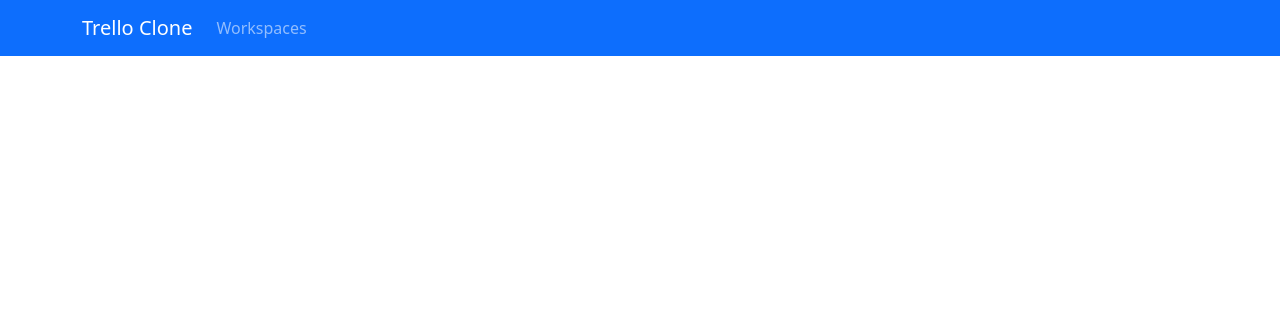
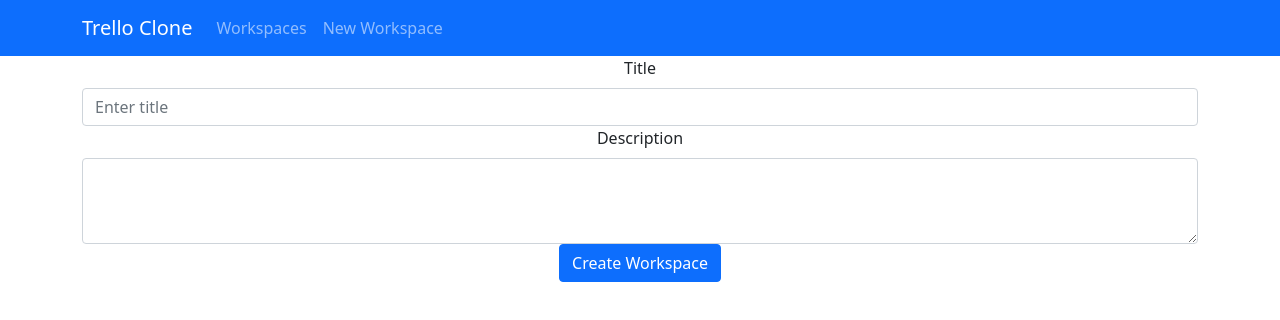
Before and after one commit to JoyceYunJiao/trello_application-, a React (Create React App) app in the folder frontend/: page /newWorkspace in a window 1280 px wide. Shown: the top 320 px of the page. Built offline with nearby package versions, Linux system fonts and the light colour scheme.

Commit message:
Started create workspace form

```diff
--- a/frontend/src/App.tsx
+++ b/frontend/src/App.tsx
@@ -4,6 +4,7 @@ import {Route, Routes, BrowserRouter as Router} from 'react-router-dom';
 import Workspaces from './pages/Workspaces';
 import Navigation from './components/Navigation';
 import './App.css';
+import NewWorkspace from './pages/NewWorkspace';
 
 function App() {
   return (
@@ -15,7 +16,8 @@ function App() {
         <Routes>
           {/* Show workspaces page */}
           <Route path="/workspaces" element={<Workspaces/>} />
-
+          {/* Show new workspace page */}
+          <Route path="/newWorkspace" element={<NewWorkspace/>} />
 
         </Routes>
       </Router>
--- a/frontend/src/components/Navigation.tsx
+++ b/frontend/src/components/Navigation.tsx
@@ -8,9 +8,13 @@ function Navigation() {
         <Navbar.Brand as={Link} to="/">Trello Clone</Navbar.Brand>
 
         <Nav className='me-auto'>
-          <Nav.Link as={Link} to={"/workspaces"}>
-            Workspaces
-          </Nav.Link>
+            <Nav.Link as={Link} to={"/workspaces"}>
+                Workspaces
+            </Nav.Link>
+
+            <Nav.Link as={Link} to={"/newWorkspace"}>
+                New Workspace
+            </Nav.Link>
         </Nav>
       </Container>
     </Navbar>
--- /dev/null
+++ b/frontend/src/components/NewWorkspaceForm.tsx
@@ -0,0 +1,25 @@
+import { Button, Container, Form } from "react-bootstrap";
+
+function NewWorkspaceForm(props:any) {
+    return (
+        <Container>
+            <Form>
+                <Form.Group controlId="formWorkspaceTitle">
+                    <Form.Label>Title</Form.Label>
+                    <Form.Control type="text" placeholder="Enter title" />
+                </Form.Group>
+
+                <Form.Group controlId="formWorkspaceDescription">
+                    <Form.Label>Description</Form.Label>
+                    <Form.Control as="textarea" rows={3} />
+                </Form.Group>
+
+                <Button variant="primary" type="submit">
+                    Create Workspace
+                </Button>
+            </Form>
+        </Container>
+    )
+}
+
+export default NewWorkspaceForm;
--- /dev/null
+++ b/frontend/src/pages/NewWorkspace.tsx
@@ -0,0 +1,19 @@
+import NewWorkspaceForm from "../components/NewWorkspaceForm";
+import axios from "axios";
+import { useNavigate } from 'react-router-dom';
+
+function NewWorkspace() {
+    // navigate object for modifying browser history/redirect
+    const navigate = useNavigate();
+
+    function newWorkspaceHandler(workspace:any) {
+        axios.post("http://localhost:8080/newWorkspace", workspace)
+            .then(() => navigate("/workspaces", { replace: true }));
+    }
+
+    return (
+        <NewWorkspaceForm onChange={newWorkspaceHandler} />
+    );
+}
+
+export default NewWorkspace;
```
Also changed, not shown: 1 other file (tests, documents, lock files or other folders).
